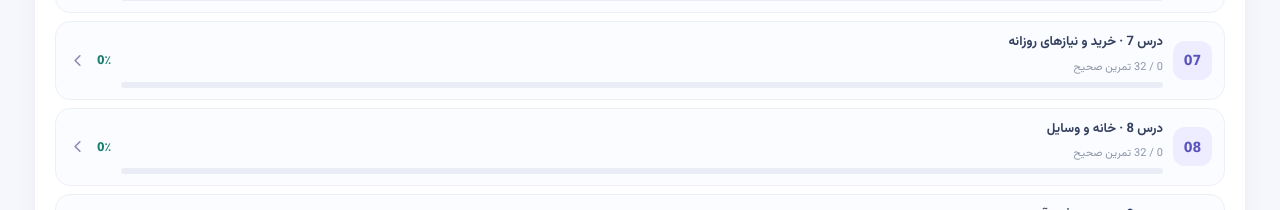
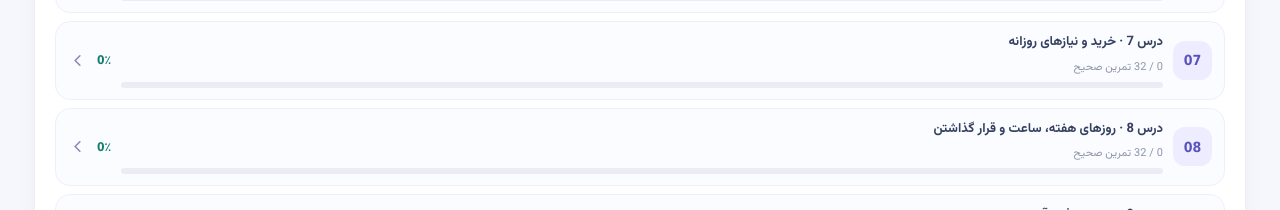
Before and after one commit to RezaEsmailGol/Menschen.A1.1, a React (Vite) app: page / in a window 1280 px wide. Shown: the part 1780-1990 px from the top of the page. Built offline with nearby package versions, Linux system fonts and the light colour scheme.

Commit message:
fix(lesson8): align course topic to Menschen syllabus

```diff
--- a/src/courseData.js
+++ b/src/courseData.js
@@ -189,12 +189,29 @@ export const lessons = [
     sentences:[['Ich möchte ein Brot.','من یک نان می‌خواهم.'],['Das Wasser kostet zwei Euro.','این آب دو یورو قیمت دارد.'],['Ich kaufe Obst.','من میوه می‌خرم.'],['Wir brauchen Milch.','ما شیر لازم داریم.']],
   },
   {
-    id:8, label:'خانه و وسایل',german:'Wohnung und Zimmer',goal:'اتاق‌ها، وسایل و خانه مدنظرت را توصیف کن.',
-    grammar:'حرف تعریف der / die / das و جمع اسم‌ها',
-    tip:'اسم را همیشه با حرف تعریفش یاد بگیر؛ جنس دستوری اسم قابل حدس قطعی نیست.',
-    verbs:['wohnen','suchen'],
-    words:[['das Zimmer','اتاق'],['die Küche','آشپزخانه'],['das Bad','حمام'],['das Bett','تخت'],['der Tisch','میز'],['der Stuhl','صندلی'],['das Fenster','پنجره'],['die Miete','اجاره']],
-    sentences:[['Die Wohnung hat zwei Zimmer.','آپارتمان دو اتاق دارد.'],['Ich suche eine Wohnung.','من دنبال یک آپارتمان می‌گردم.'],['Das Fenster ist groß.','پنجره بزرگ است.'],['Die Miete ist hoch.','اجاره بالاست.']],
+    id:8, label:'روزهای هفته، ساعت و قرار گذاشتن',german:'Kein Problem. Ich habe Zeit!',
+    goal:'روزها و بخش‌های روز را بگو، ساعت را بخوان و برای تفریح قرار بگذار یا مؤدبانه رد کن. (درس ۸ کتاب Menschen A1.1)',
+    grammar:'am + روز و بخش روز؛ um + ساعت؛ in der Nacht؛ جایگاه دوم فعل؛ پرسش و پاسخ درباره زمان قرار',
+    tip:'Am Freitag um fünf Uhr habe ich Zeit. · Am Montag um acht Uhr habe ich keine Zeit. · Hast du am Dienstag Zeit?',
+    verbs:['haben','gehen','treffen'],
+    words:[
+      ['Montag','دوشنبه'],['Dienstag','سه‌شنبه'],['Mittwoch','چهارشنبه'],
+      ['Donnerstag','پنج‌شنبه'],['Freitag','جمعه'],['Samstag','شنبه'],['Sonntag','یکشنبه'],
+      ['der Morgen','صبح'],['der Vormittag','پیش از ظهر'],['der Mittag','ظهر'],
+      ['der Nachmittag','بعدازظهر'],['der Abend','عصر / شب'],['die Nacht','شب'],
+      ['die Uhrzeit','ساعت / زمان'],['die Zeit','وقت / زمان'],['die Woche','هفته'],
+      ['halb neun','هشت و نیم'],['Viertel nach vier','چهار و ربع'],['Viertel vor zehn','یک ربع مانده به ده'],
+      ['am Montag','روز دوشنبه'],['um acht Uhr','ساعت هشت'],['in der Nacht','در شب'],
+      ['das Kino','سینما'],['das Museum','موزه'],['das Schwimmbad','استخر'],
+      ['Gute Idee!','فکر خوبی است!'],['Leider nicht.','متأسفانه نه.'],
+      ['Januar','ژانویه (مرور اضافی)'],['Februar','فوریه (مرور اضافی)'],['März','مارس (مرور اضافی)']
+    ],
+    sentences:[
+      ['Ich habe am Dienstag Zeit.','سه‌شنبه وقت دارم.'],
+      ['Am Montag um acht Uhr habe ich keine Zeit.','دوشنبه ساعت هشت وقت ندارم.'],
+      ['Wir gehen am Samstag ins Kino.','ما شنبه به سینما می‌رویم.'],
+      ['Am Freitag treffe ich Sara.','جمعه سارا را می‌بینم.']
+    ]
   },
   {
     id:9, label:'مسیر و رفت‌وآمد',german:'Unterwegs in der Stadt',goal:'درباره وسیله نقلیه و مسیر رفتن بپرس.',
```
